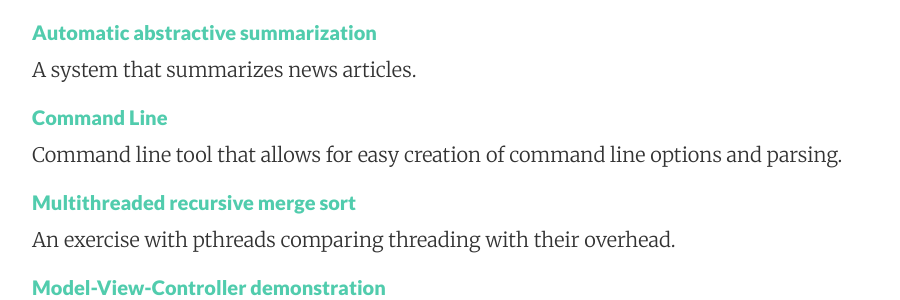
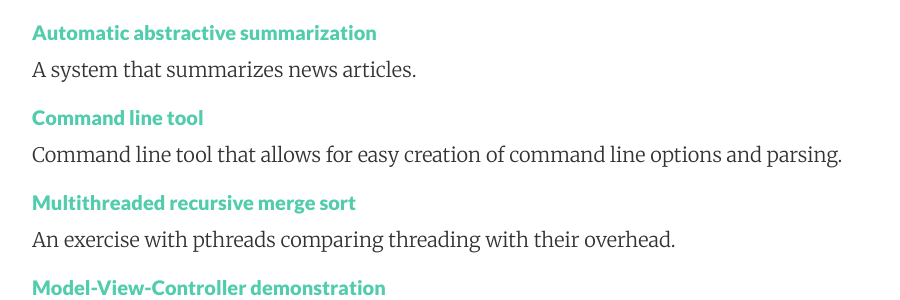
Before and after one commit to zakrywilson/zakrywilson.github.io, a Jekyll site: the page built from pages/software/index.md, in a window 1280 px wide. Shown: the part 655-955 px from the top of the page, without its empty margins (188-1088 px from the left). Built offline with Jekyll 4.4.1, drawn with Linux system fonts in a browser that asks for light colours; nearby versions of some CDN libraries.

Commit message:
Fixed formatting

```diff
--- a/pages/software/index.md
+++ b/pages/software/index.md
@@ -19,7 +19,7 @@ A program that can identify the key signature of a given melody.
 #### <a href="https://github.com/zakrywilson/abstractive-summarization">Automatic abstractive summarization</a>
 A system that summarizes news articles.
 
-#### <a href="https://github.com/zakrywilson/command-line">Command Line</a>
+#### <a href="https://github.com/zakrywilson/command-line">Command line tool</a>
 Command line tool that allows for easy creation of command line options and parsing.
 
 #### <a href="https://github.com/zakrywilson/multithreaded-recursive-merge-sort">Multithreaded recursive merge sort</a>
```
